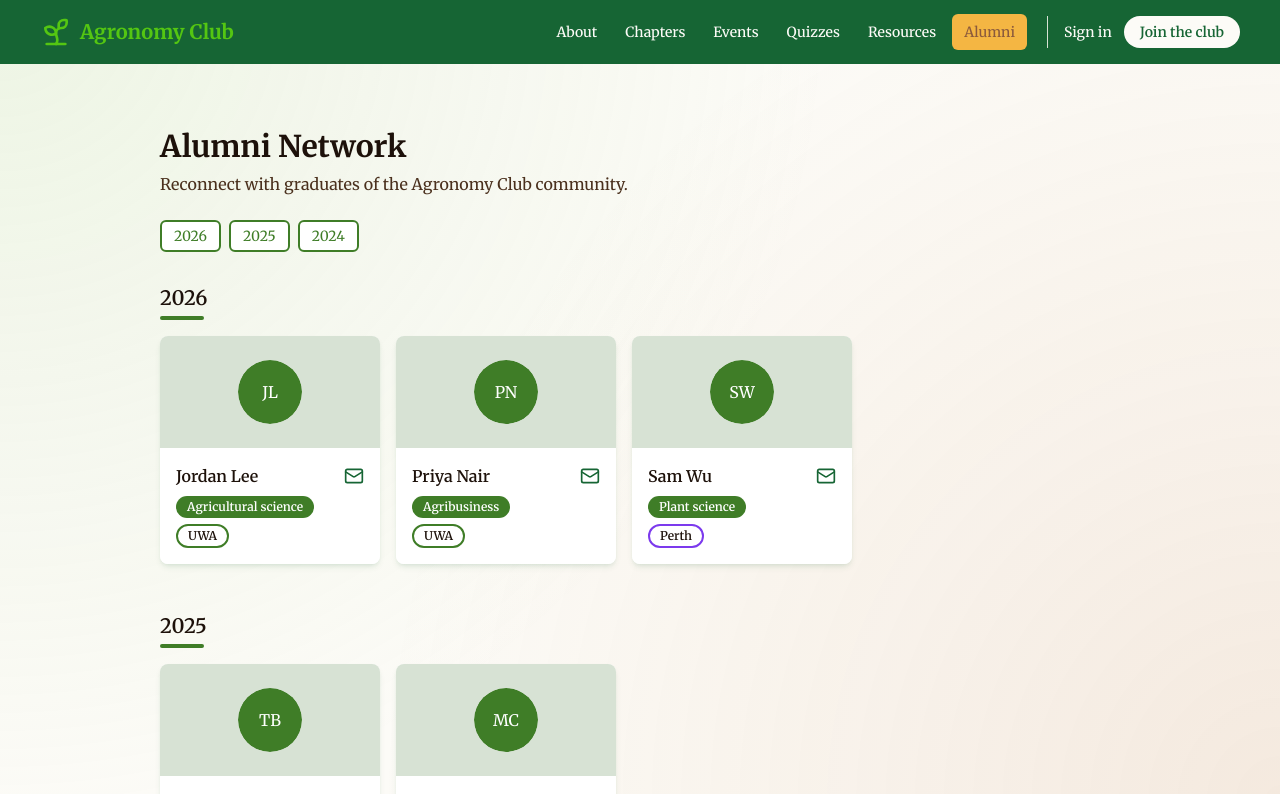
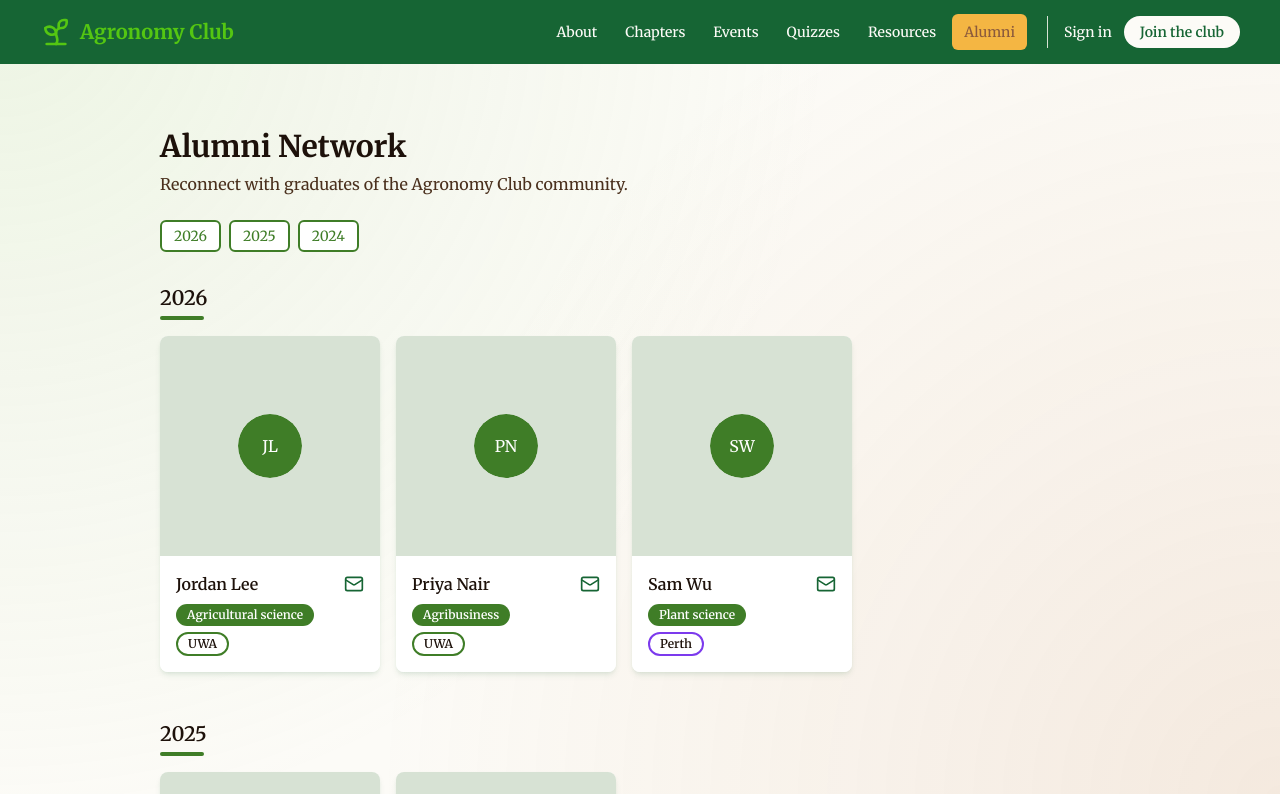
Before and after one commit to codersforcauses/agronomy-club, a Next.js app in the folder client/: page /alumni in a window 1280 px wide. Shown: the top 794 px of the page. Built offline with nearby package versions, Linux system fonts and the light colour scheme.

Commit message:
style: make picture container height match committee-member-card

```diff
--- a/client/src/components/alumnicard.tsx
+++ b/client/src/components/alumnicard.tsx
@@ -26,7 +26,7 @@ export function AlumniCard({ alumni }: { alumni: Alumni }) {
   return (
     <Card className="w-[220px] overflow-hidden border-0 pt-0 shadow-md shadow-brand-shadow">
       {/* Avatar area */}
-      <div className="flex justify-center bg-brand-green-light py-6">
+      <div className="relative flex aspect-square w-full items-center justify-center bg-brand-green-light py-6">
         <Avatar className="h-16 w-16">
           <AvatarFallback className="bg-brand-green text-white">
             {initials}
```
